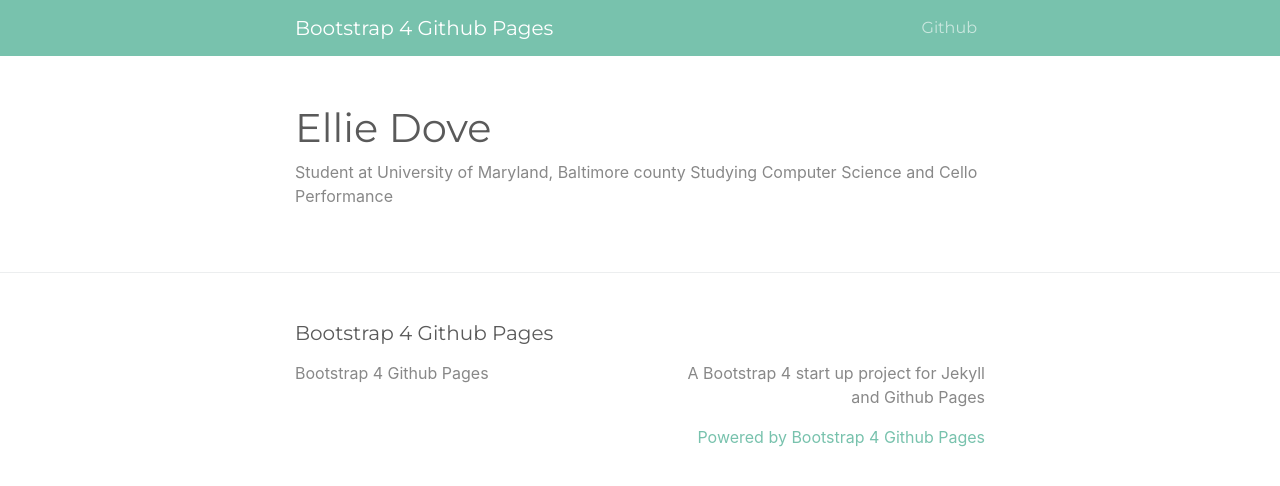
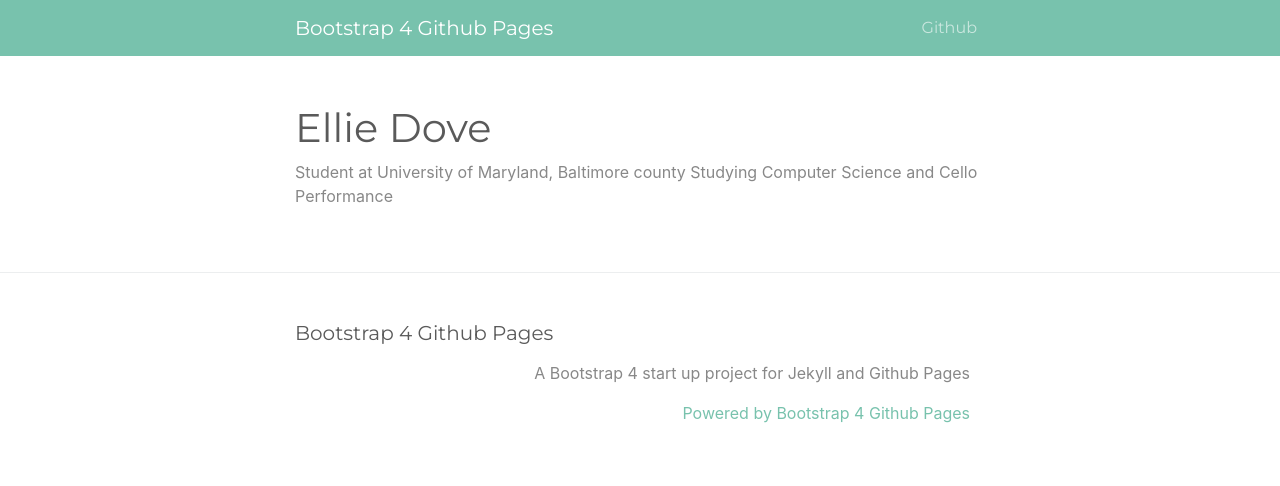
Before and after one commit to elliedove/elliedove.github.io, a Jekyll site: the page built from index.md, in a window 1280 px wide. Shown: the top 486 px of the page. Built offline with Jekyll 4.4.1, drawn with Linux system fonts in a browser that asks for light colours.

Commit message:
Update footer.html

```diff
--- a/_includes/footer.html
+++ b/_includes/footer.html
@@ -3,29 +3,6 @@
   <div class="container">
 
     <p class="h5 mb-3">{{ site.title | escape }}</p>
-
-    <div class="row">
-
-      <div class="col-sm">
-        <ul class="list-unstyled">
-          <li>
-            {%- if site.author -%}
-              {{ site.author | escape }}
-            {%- else -%}
-              {{ site.title | escape }}
-            {%- endif -%}
-          </li>
-          {%- if site.email -%}
-            <li>
-              <a href="mailto:{{ site.email }}">
-                {{ site.email }}
-              </a>
-            </li>
-          {%- endif -%}
-        </ul>
-      </div>
-
-
       <div class="col-sm text-right">
         <p>{{- site.description | escape -}}</p>
 
```
